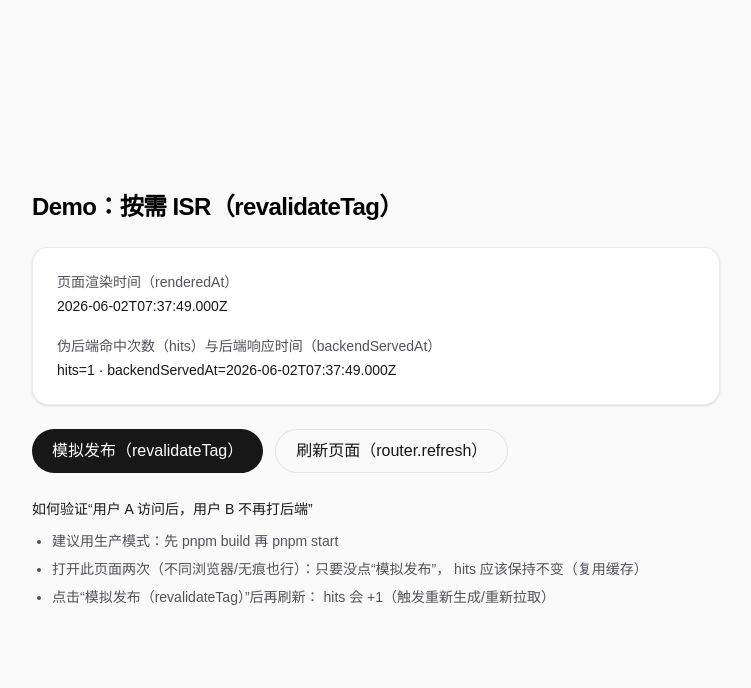
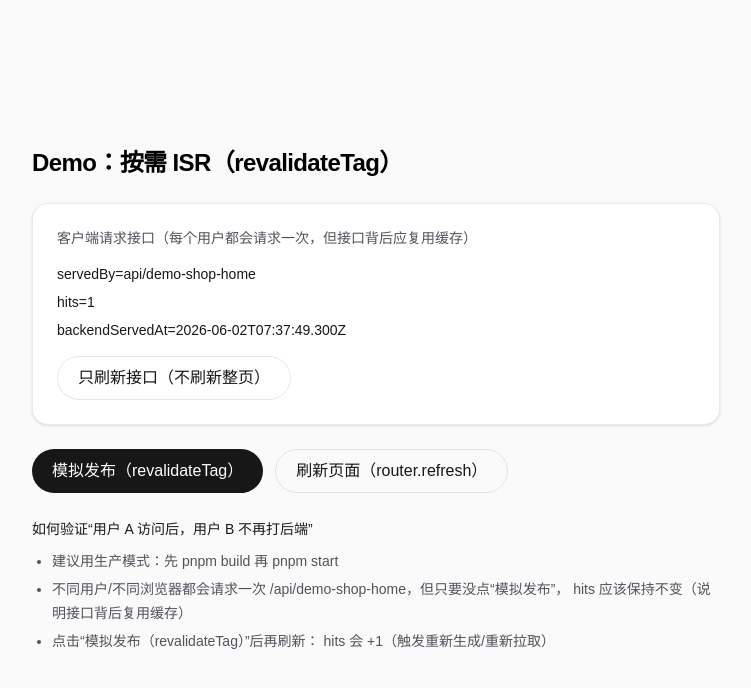
Before and after one commit to wgbx/for-next, a Next.js app: page /demo-shop in a window 1280 px wide. Shown: the top 688 px of the page, without its empty margins (264-1015 px from the left). Built offline with nearby package versions, Linux system fonts and the light colour scheme.

Commit message:
Add client-facing cached API demo

```diff
--- /dev/null
+++ b/app/api/demo-shop-home/route.ts
@@ -0,0 +1,10 @@
+import { NextResponse } from "next/server";
+import { getShopHomeData } from "@/app/demo-shop/data";
+
+export async function GET() {
+  const data = await getShopHomeData();
+  return NextResponse.json({
+    ...data,
+    servedBy: "api/demo-shop-home",
+  });
+}
--- /dev/null
+++ b/app/demo-shop/ShopHomeClient.tsx
@@ -0,0 +1,65 @@
+"use client";
+
+import { useEffect, useState } from "react";
+
+type ApiPayload = {
+  hits: number;
+  backendServedAt: string;
+  servedBy: string;
+};
+
+export function ShopHomeClient() {
+  const [data, setData] = useState<ApiPayload | null>(null);
+  const [error, setError] = useState<string>("");
+  const [loading, setLoading] = useState(true);
+
+  async function load() {
+    setLoading(true);
+    setError("");
+    try {
+      const res = await fetch("/api/demo-shop-home", { method: "GET" });
+      if (!res.ok) throw new Error(`HTTP ${res.status}`);
+      setData((await res.json()) as ApiPayload);
+    } catch (e) {
+      setError(e instanceof Error ? e.message : String(e));
+      setData(null);
+    } finally {
+      setLoading(false);
+    }
+  }
+
+  useEffect(() => {
+    void load();
+    // eslint-disable-next-line react-hooks/exhaustive-deps
+  }, []);
+
+  return (
+    <div className="rounded-2xl border border-black/[.08] bg-white p-6 shadow-sm dark:border-white/[.14] dark:bg-black">
+      <div className="text-sm text-zinc-600 dark:text-zinc-400">
+        客户端请求接口（每个用户都会请求一次，但接口背后应复用缓存）
+      </div>
+
+      <div className="mt-4 flex flex-col gap-2 font-mono text-sm text-zinc-900 dark:text-zinc-50">
+        {loading ? <div>loading…</div> : null}
+        {error ? <div className="text-red-600 dark:text-red-400">{error}</div> : null}
+        {data ? (
+          <>
+            <div>servedBy={data.servedBy}</div>
+            <div>hits={data.hits}</div>
+            <div>backendServedAt={data.backendServedAt}</div>
+          </>
+        ) : null}
+      </div>
+
+      <div className="mt-4">
+        <button
+          type="button"
+          onClick={() => void load()}
+          className="inline-flex h-11 items-center justify-center rounded-full border border-solid border-black/[.10] px-5 transition-colors hover:bg-black/[.04] dark:border-white/[.18] dark:hover:bg-[#1a1a1a]"
+        >
+          只刷新接口（不刷新整页）
+        </button>
+      </div>
+    </div>
+  );
+}
--- a/app/demo-shop/page.tsx
+++ b/app/demo-shop/page.tsx
@@ -1,9 +1,7 @@
 import { PublishControls } from "./PublishControls";
-import { getShopHomeData } from "./data";
+import { ShopHomeClient } from "./ShopHomeClient";
 
 export default async function DemoShopHomePage() {
-  const data = await getShopHomeData();
-
   return (
     <div className="flex flex-col flex-1 items-center justify-center bg-zinc-50 font-sans dark:bg-black">
       <main className="flex w-full max-w-3xl flex-col gap-6 px-6 py-16 sm:px-10">
@@ -11,21 +9,7 @@ export default async function DemoShopHomePage() {
           Demo：按需 ISR（revalidateTag）
         </h1>
 
-        <div className="rounded-2xl border border-black/[.08] bg-white p-6 shadow-sm dark:border-white/[.14] dark:bg-black">
-          <div className="text-sm text-zinc-600 dark:text-zinc-400">
-            页面渲染时间（renderedAt）
-          </div>
-          <div className="mt-1 font-mono text-sm text-zinc-900 dark:text-zinc-50">
-            {data.backendServedAt}
-          </div>
-
-          <div className="mt-5 text-sm text-zinc-600 dark:text-zinc-400">
-            伪后端命中次数（hits）与后端响应时间（backendServedAt）
-          </div>
-          <div className="mt-1 font-mono text-sm text-zinc-900 dark:text-zinc-50">
-            hits={data.hits} · backendServedAt={data.backendServedAt}
-          </div>
-        </div>
+        <ShopHomeClient />
 
         <PublishControls />
 
@@ -39,8 +23,9 @@ export default async function DemoShopHomePage() {
               再 <span className="font-mono">pnpm start</span>
             </li>
             <li>
-              打开此页面两次（不同浏览器/无痕也行）：只要没点“模拟发布”，{" "}
-              <span className="font-mono">hits</span> 应该保持不变（复用缓存）
+              不同用户/不同浏览器都会请求一次{" "}
+              <span className="font-mono">/api/demo-shop-home</span>，但只要没点“模拟发布”，{" "}
+              <span className="font-mono">hits</span> 应该保持不变（说明接口背后复用缓存）
             </li>
             <li>
               点击“模拟发布（revalidateTag）”后再刷新：{" "}
```
